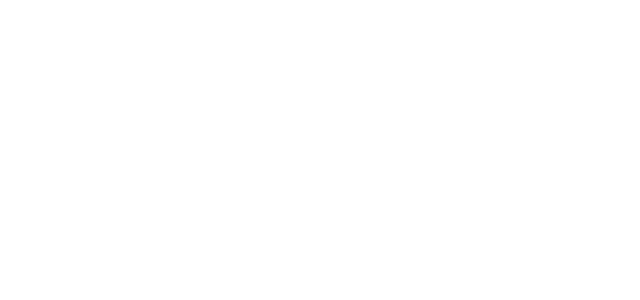
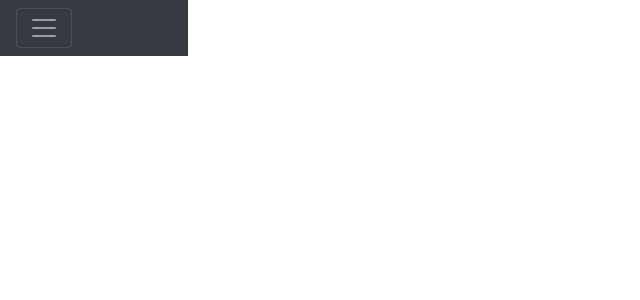
Before and after one commit to zendelleUD/website, an Angular app: page / in a window 1280 px wide. Shown: the top 300 px of the page, without its empty margins (0-640 px from the left). Built offline with nearby package versions, Linux system fonts and the light colour scheme.

Commit message:
Menu component creation, Bootstrap Integration

```diff
--- a/package.json
+++ b/package.json
@@ -20,8 +20,9 @@
     "@angular/platform-browser": "~9.1.1",
     "@angular/platform-browser-dynamic": "~9.1.1",
     "@angular/router": "~9.1.1",
-    "@ng-bootstrap/ng-bootstrap": "^6.1.0",
-    "bootstrap": "^4.4.0",
+    "bootstrap": "^4.5.0",
+    "jquery": "^1.9.1",
+    "popper.js": "^1.16.1",
     "rxjs": "~6.5.4",
     "tslib": "^1.10.0",
     "zone.js": "~0.10.2"
--- a/src/app/app-routing.module.ts
+++ b/src/app/app-routing.module.ts
@@ -4,7 +4,7 @@
 
 
 const routes: Routes = [
-  { path: 'menu', component: MenuComponent },
+
 ];
 
 @NgModule({
--- a/src/app/app.component.html
+++ b/src/app/app.component.html
@@ -1 +1,2 @@
+<app-menu></app-menu>
 <router-outlet></router-outlet>
--- a/src/app/app.module.ts
+++ b/src/app/app.module.ts
@@ -4,7 +4,6 @@
 import { AppRoutingModule } from './app-routing.module';
 import { AppComponent } from './app.component';
 import { MenuComponent } from '../components/menu/menu.component';
-import { NgbModule } from '@ng-bootstrap/ng-bootstrap';
 
 @NgModule({
   declarations: [
@@ -13,9 +12,7 @@
   ],
   imports: [
     BrowserModule,
-    AppRoutingModule,
-    NgbModule
-  ],
+    AppRoutingModule],
   providers: [],
   bootstrap: [AppComponent]
 })
--- a/src/components/menu/menu.component.html
+++ b/src/components/menu/menu.component.html
@@ -1 +1,25 @@
-<p>menu works!</p>
+<div class="row ">
+  <div class="col-2">
+
+    <div class="collapse" id="navbarToggleExternalContent">
+      <div class="bg-dark p-4">
+
+        <div class="col-3">
+          <div class="nav flex-column nav-pills" id="v-pills-tab" role="tablist" aria-orientation="vertical">
+            <a class="nav-link active" id="v-pills-home-tab" data-toggle="pill" href="#v-pills-home" role="tab" aria-controls="v-pills-home" aria-selected="true">Home</a>
+            <a class="nav-link" id="v-pills-profile-tab" data-toggle="pill" href="#v-pills-profile" role="tab" aria-controls="v-pills-profile" aria-selected="false">Profile</a>
+            <a class="nav-link" id="v-pills-messages-tab" data-toggle="pill" href="#v-pills-messages" role="tab" aria-controls="v-pills-messages" aria-selected="false">Messages</a>
+            <a class="nav-link" id="v-pills-settings-tab" data-toggle="pill" href="#v-pills-settings" role="tab" aria-controls="v-pills-settings" aria-selected="false">Settings</a>
+          </div>
+        </div>
+
+      </div>
+    </div>
+    <nav class="navbar navbar-dark bg-dark">
+      <button class="navbar-toggler" type="button" data-toggle="collapse" data-target="#navbarToggleExternalContent" aria-controls="navbarToggleExternalContent" aria-expanded="false" aria-label="Toggle navigation">
+        <span class="navbar-toggler-icon"></span>
+      </button>
+    </nav>
+
+  </div>
+</div>
--- a/src/components/menu/menu.component.ts
+++ b/src/components/menu/menu.component.ts
@@ -13,4 +13,5 @@
 
   }
 
+
 }
--- a/src/index.html
+++ b/src/index.html
@@ -6,8 +6,18 @@
   <base href="/">
   <meta name="viewport" content="width=device-width, initial-scale=1">
   <link rel="icon" type="image/x-icon" href="favicon.ico">
+
+  <!-- BOOTSTRAP STYLE SHEET -->
+  <link rel="stylesheet" href="https://stackpath.bootstrapcdn.com/bootstrap/4.5.0/css/bootstrap.min.css"
+  integrity="sha384-9aIt2nRpC12Uk9gS9baDl411NQApFmC26EwAOH8WgZl5MYYxFfc+NcPb1dKGj7Sk" crossorigin="anonymous">
+  <!--BOOTSTRAP STYLE SHEET  -->
 </head>
 <body>
   <app-root></app-root>
+
+
+  <script src="https://code.jquery.com/jquery-3.5.1.slim.min.js" integrity="sha384-DfXdz2htPH0lsSSs5nCTpuj/zy4C+OGpamoFVy38MVBnE+IbbVYUew+OrCXaRkfj" crossorigin="anonymous"></script>
+  <script src="https://cdn.jsdelivr.net/npm/popper.js@1.16.0/dist/umd/popper.min.js" integrity="sha384-Q6E9RHvbIyZFJoft+2mJbHaEWldlvI9IOYy5n3zV9zzTtmI3UksdQRVvoxMfooAo" crossorigin="anonymous"></script>
+  <script src="https://stackpath.bootstrapcdn.com/bootstrap/4.5.0/js/bootstrap.min.js" integrity="sha384-OgVRvuATP1z7JjHLkuOU7Xw704+h835Lr+6QL9UvYjZE3Ipu6Tp75j7Bh/kR0JKI" crossorigin="anonymous"></script>
 </body>
 </html>
```
Also changed, not shown: 1 other file (tests, documents, lock files or other folders).
